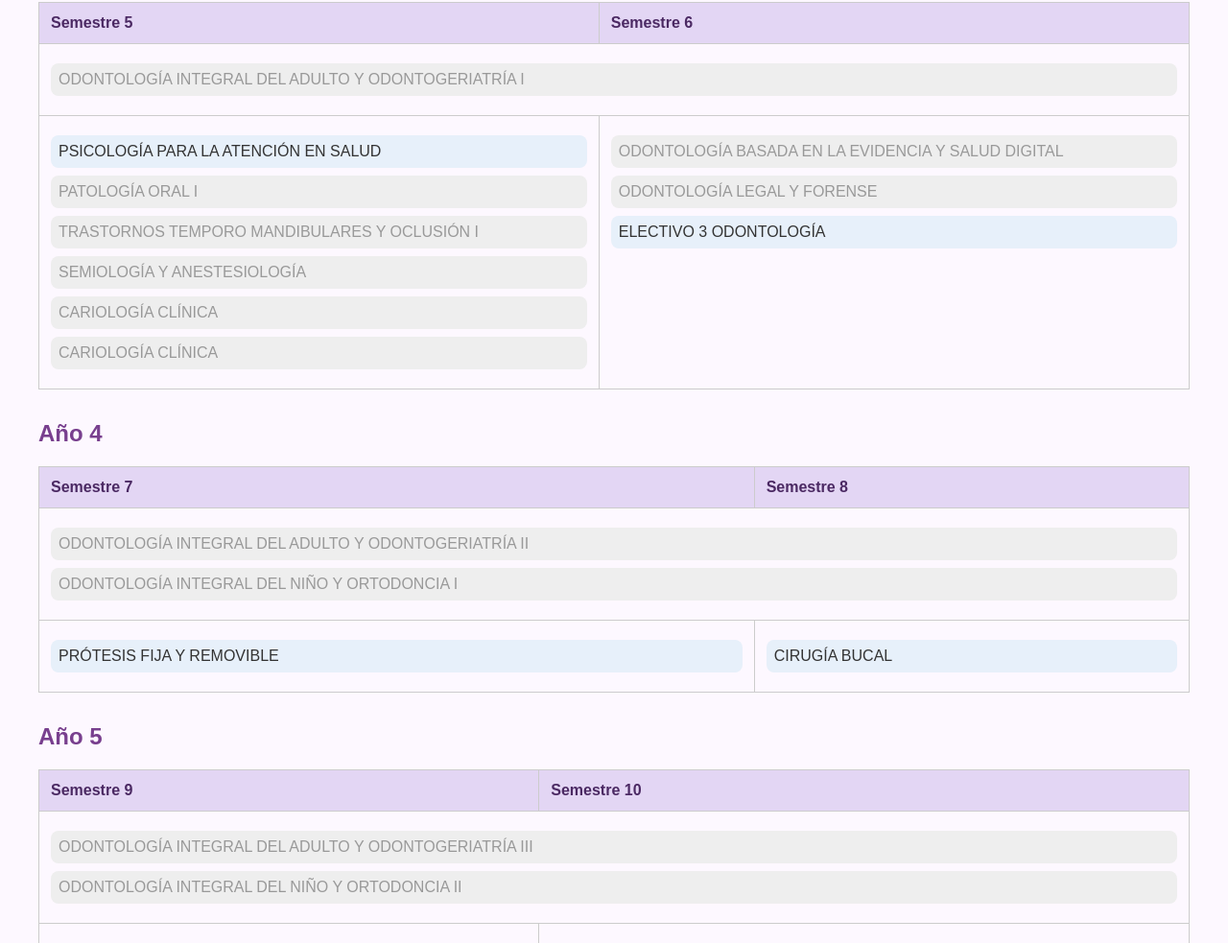
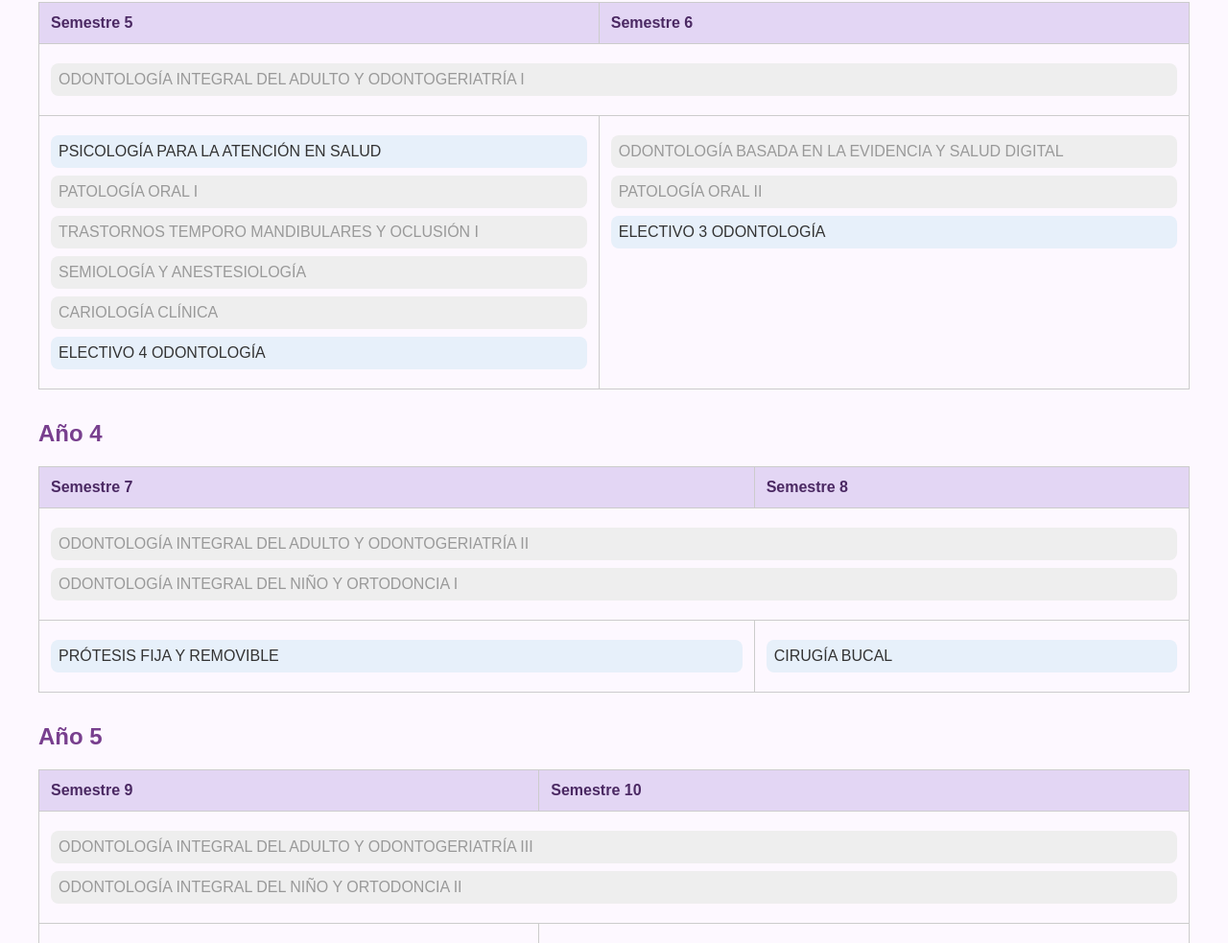
Before and after one commit to love-shott/MALASOS, a plain HTML site: page index.html in a window 1280 px wide. Shown: the part 952-1935 px from the top of the page at 96% size. Drawn offline with Linux system fonts and the light colour scheme.

Commit message:
Update index.html

```diff
--- a/index.html
+++ b/index.html
@@ -133,12 +133,12 @@
           <div class="ramo">TRASTORNOS TEMPORO MANDIBULARES Y OCLUSIÓN I</div>
           <div class="ramo">SEMIOLOGÍA Y ANESTESIOLOGÍA</div>
           <div class="ramo">CARIOLOGÍA CLÍNICA</div>
-          <div class="ramo">CARIOLOGÍA CLÍNICA</div>
+          <div class="ramo">ELECTIVO 4 ODONTOLOGÍA</div>
 
         </td>
         <td>
           <div class="ramo">ODONTOLOGÍA BASADA EN LA EVIDENCIA Y SALUD DIGITAL</div>
-          <div class="ramo">ODONTOLOGÍA LEGAL Y FORENSE</div>
+          <div class="ramo">PATOLOGÍA ORAL II</div>
           <div class="ramo">ELECTIVO 3 ODONTOLOGÍA</div>
         </td>
       </tr>
```
